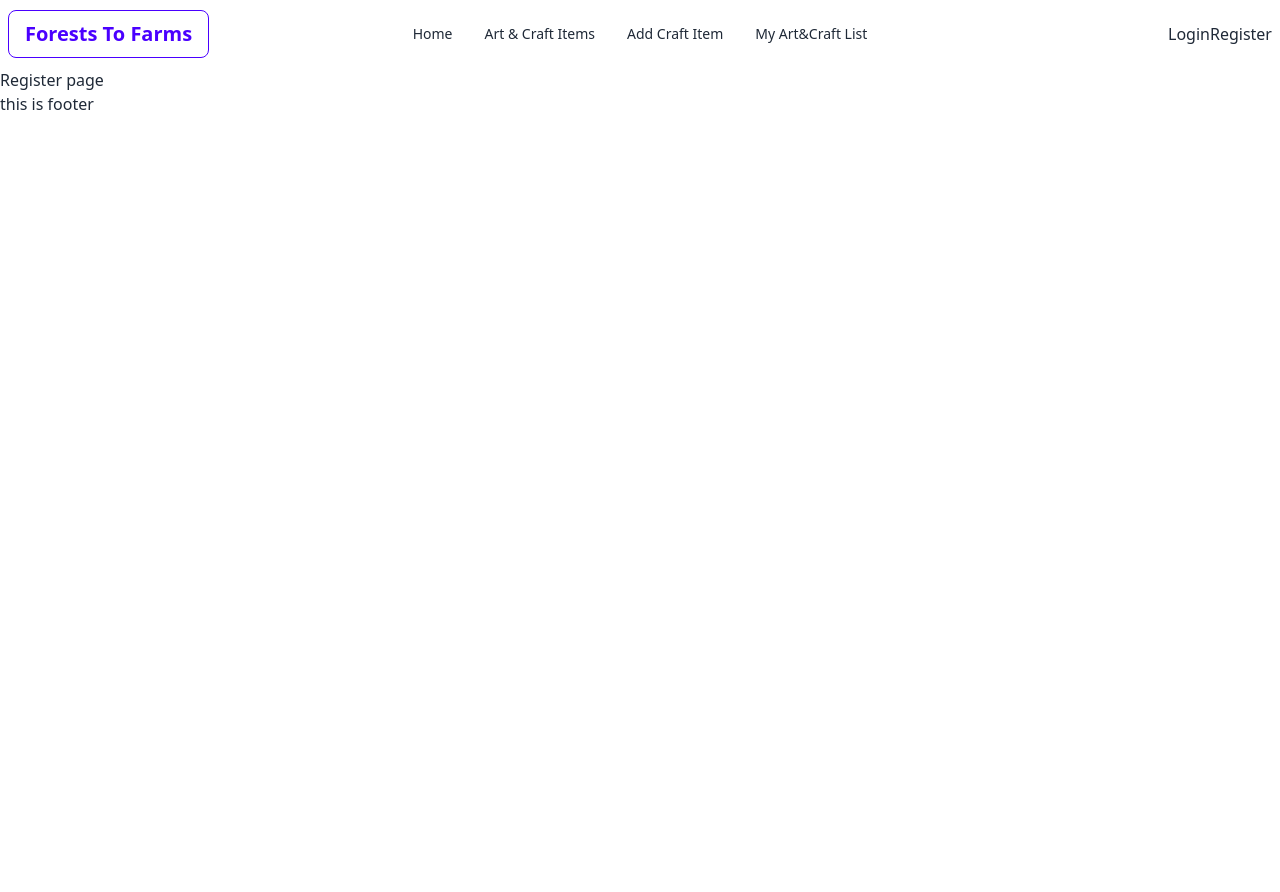
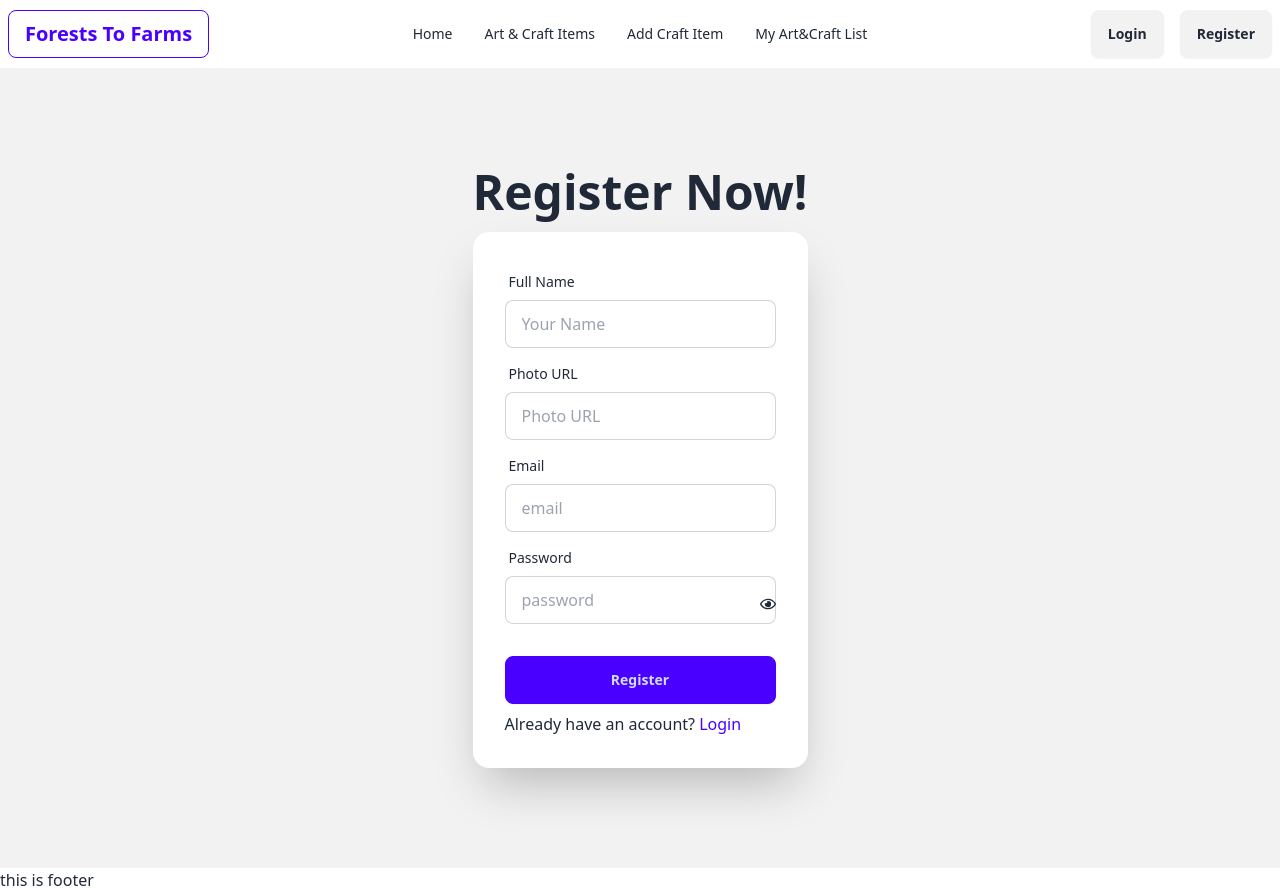
Before and after one commit to saifullah199/forests-to-farms, a React (Vite) app: page /register in a window 1280 px wide. Before the commit the page ends 800 px from the top, so only its background shows below. Built offline with nearby package versions, Linux system fonts and the light colour scheme; no server answers.

Commit message:
register page added

```diff
--- a/package.json
+++ b/package.json
@@ -10,10 +10,12 @@
     "preview": "vite preview"
   },
   "dependencies": {
+    "firebase": "^10.11.1",
     "localforage": "^1.10.0",
     "match-sorter": "^6.3.4",
     "react": "^18.2.0",
     "react-dom": "^18.2.0",
+    "react-icons": "^5.1.0",
     "react-router-dom": "^6.23.0",
     "sort-by": "^1.2.0",
     "sweetalert2": "^11.10.8"
--- a/src/Components/ItemCard.jsx
+++ b/src/Components/ItemCard.jsx
@@ -20,7 +20,9 @@ const ItemCard = ({item}) => {
 
     <div className="card-actions justify-end">
     <div className="join join-vertical space-y-5">
-        <button className="btn ">View Details</button>
+            <Link to="/viewdetails/:id">
+               <button  className="btn"> View Details </button>
+             </Link>
 
     </div>
     </div>
--- a/src/Components/Navbar.jsx
+++ b/src/Components/Navbar.jsx
@@ -38,9 +38,14 @@ const Navbar = () => {
       {navlinks}
     </ul>
   </div>
-   <div className="navbar-end">
-    <button>Login</button>
-    <button>Register</button>
+   <div className="navbar-end flex gap-4">
+    <Link to='/login'>
+      <button className="btn">Login</button>
+    </Link>
+
+    <Link to='/register'>
+      <button className="btn">Register</button>
+    </Link>
 
 
   </div>
--- a/src/Pages/AddCraftItem.jsx
+++ b/src/Pages/AddCraftItem.jsx
@@ -18,7 +18,8 @@ const AddCraftItem = () => {
         const userName = form.userName.value;
         const photo = form.photo.value;
 
-        const newItem = {name, subcategory,price,rating,customization,description, processing,stock,email,userName,photo}
+        const newItem = {name, subcategory,price,rating,customization,description,
+            processing,stock,email,userName,photo}
         console.log(newItem);
 
         // send data to the server
--- a/src/Pages/ArtCraftsItems.jsx
+++ b/src/Pages/ArtCraftsItems.jsx
@@ -1,4 +1,4 @@
-import { useLoaderData } from "react-router-dom";
+import { Link, useLoaderData } from "react-router-dom";
 
 
 const ArtCraftsItems = () => {
@@ -30,7 +30,9 @@ const ArtCraftsItems = () => {
         <td> {item.price} </td>
         <td> {item.description} </td>
         <td>
-            <button  className="btn"> View Details </button>
+            <Link to="/viewdetails/:id">
+               <button  className="btn"> View Details </button>
+             </Link>
         </td>
       </tr>)
       }
--- a/src/Pages/Register.jsx
+++ b/src/Pages/Register.jsx
@@ -1,9 +1,126 @@
+import { useContext, useState } from "react";
+import { Link } from "react-router-dom";
+
+
+import { FaEyeSlash, FaRegEye } from "react-icons/fa";
+import { AuthContext } from "../Provider/AuthProvider";
 
 
 const Register = () => {
+
+  const [registerError, setRegisterError] = useState('')
+const [success, setSuccess] = useState('')
+const [showPassword, setShowPassword] = useState(false)
+
+  const {createUser} = useContext(AuthContext)
+
+  const handleRegister = e =>{
+    e.preventDefault();
+    console.log(e.currentTarget)
+    const form = new FormData(e.currentTarget)
+    const name = form.get('name')
+    const photo = form.get('photo')
+    const email = form.get('email')
+    const password = form.get('password')
+
+    console.log(name,photo, email,password)
+    if (password.length < 6){
+      setRegisterError('Password should be at least 6 characters or longer');
+      return;
+
+    }
+    else if(!/[A-Z]/.test(password)){
+      setRegisterError('Your password should have at least one upper case characters.')
+      return
+    }
+    else if (!/[a-z]/.test(password)){
+      setRegisterError('your password should have at least one lowercase characters ')
+      return
+    }
+
+    setRegisterError('')
+    setSuccess('')
+
+    // create user
+
+    createUser(email,password)
+    .then(result =>{
+      console.log(result.user)
+      setSuccess('user successfully registered')
+    })
+    .catch(error => {
+      console.error(error);
+      setRegisterError(error.message)
+    })
+
+  }
+
+
+
     return (
         <div>
-            <h3>Register page</h3>
+            <div className="hero min-h-screen bg-base-200">
+  <div className="hero-content flex-col ">
+    <div className="text-center lg:text-left">
+      <h1 className="text-5xl font-bold">Register Now!</h1>
+
+    </div>
+    <div className="card shrink-0 w-full max-w-sm shadow-2xl bg-base-100">
+      <form onSubmit={handleRegister}   className="card-body">
+        <div className="form-control">
+          <label className="label">
+            <span className="label-text">Full Name</span>
+          </label>
+          <input type="text" name="name" placeholder="Your Name" className="input input-bordered"
+          required />
+
+        </div>
+        <div className="form-control">
+          <label className="label">
+            <span className="label-text">Photo URL</span>
+          </label>
+          <input type="text" name="photo" placeholder="Photo URL" className="input input-bordered" required />
+        </div>
+        <div className="form-control">
+          <label className="label">
+            <span className="label-text">Email</span>
+          </label>
+          <input type="email" name="email" placeholder="email" className="input input-bordered" required />
+        </div>
+        <div className="form-control relative ">
+          <label className="label">
+            <span className="label-text">Password</span>
+          </label>
+          <input  type= { showPassword ? "text" : "password"}
+           name= "password"
+          placeholder="password"
+          className="input relative input-bordered"  required />
+          <span className=" absolute top-14 right-0" onClick={() => setShowPassword(!showPassword)}>
+
+           {
+            showPassword ? <FaEyeSlash /> : <FaRegEye />
+           }
+             </span>
+
+        </div>
+        <div className="form-control mt-6">
+          <button  className="btn btn-primary">Register</button>
+        </div>
+        <div>
+            <p>Already have an account? <Link className="text-primary" to="/login">Login</Link></p>
+        </div>
+      </form>
+
+      {
+        registerError && <p className="text-red-700"> {registerError} </p>
+      }
+
+      {
+        success && <p className="text-green-600"> {success} </p>
+      }
+    </div>
+  </div>
+</div>
         </div>
     );
 };
--- /dev/null
+++ b/src/Pages/ViewDetails.jsx
@@ -0,0 +1,19 @@
+import { useEffect, useState } from "react";
+import { useLoaderData, useParams } from "react-router-dom";
+
+
+const ViewDetails = () => {
+  const { itemId } = useParams();
+
+
+
+
+    return (
+        <div>
+             <h3>view details</h3>
+
+        </div>
+    );
+};
+
+export default ViewDetails;
--- a/src/Provider/AuthProvider.jsx
+++ b/src/Provider/AuthProvider.jsx
@@ -1,10 +1,52 @@
+import { createUserWithEmailAndPassword, onAuthStateChanged, signInWithEmailAndPassword, signOut } from "firebase/auth";
+import { createContext, useEffect, useState } from "react";
+import auth from "../firebase.config";
+
+export const AuthContext = createContext(null)
 
 
-const AuthProvider = () => {
+
+const AuthProvider = ({children}) => {
+    const [user,setUser] =useState(null)
+    const [loading, setLoading] = useState(true)
+
+    // create user
+    const createUser = (email,password) => {
+        setLoading(true)
+        return createUserWithEmailAndPassword(auth, email,password)
+    }
+
+    // sign in
+    const signIn = (email,password) => {
+        setLoading(true)
+        return signInWithEmailAndPassword(auth,email,password)
+    }
+
+    // logout
+    const logOut =() => {
+        setLoading(true)
+        return signOut(auth)
+    }
+
+    useEffect(()=>{
+        onAuthStateChanged(auth, currentUser =>{
+            console.log('user in the auth state changed', currentUser)
+            setUser(currentUser)
+            setLoading(false)
+        })
+    },[])
+    const authInfo ={
+        user,
+        createUser,
+        signIn,
+        loading,
+        logOut
+
+    }
     return (
-        <div>
-
-        </div>
+        <AuthContext.Provider value={authInfo}>
+            {children}
+        </AuthContext.Provider>
     );
 };
 
--- /dev/null
+++ b/src/firebase.config.js
@@ -0,0 +1,22 @@
+// Import the functions you need from the SDKs you need
+import { initializeApp } from "firebase/app";
+import { getAuth } from "firebase/auth";
+// TODO: Add SDKs for Firebase products that you want to use
+// https://firebase.google.com/docs/web/setup#available-libraries
+
+// Your web app's Firebase configuration
+const firebaseConfig = {
+  apiKey: "AIzaSyCx6t4vhJGVMJXY611_NE61aU_uMJq8fKY",
+  authDomain: "forests-to-farms.firebaseapp.com",
+  projectId: "forests-to-farms",
+  storageBucket: "forests-to-farms.appspot.com",
+  messagingSenderId: "1005360787592",
+  appId: "1:1005360787592:web:8c491859a3fccf34d52f3d"
+};
+
+// Initialize Firebase
+const app = initializeApp(firebaseConfig);
+
+const auth = getAuth(app);
+
+export default auth;
```
Also changed, not shown: src/Pages/UpdatePage.jsx (+0 -13 lines), src/main.jsx (+11 -1 lines), 1 other file (tests, documents, lock files or other folders).
